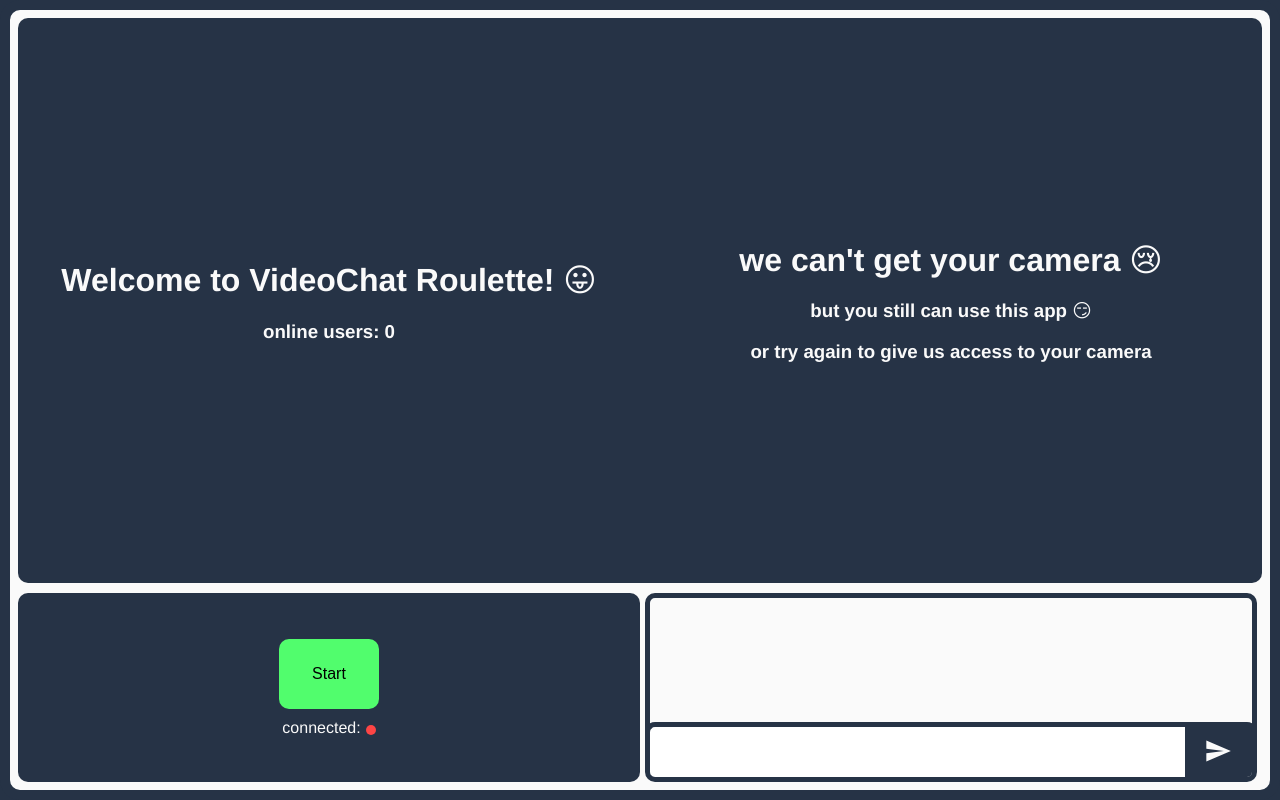
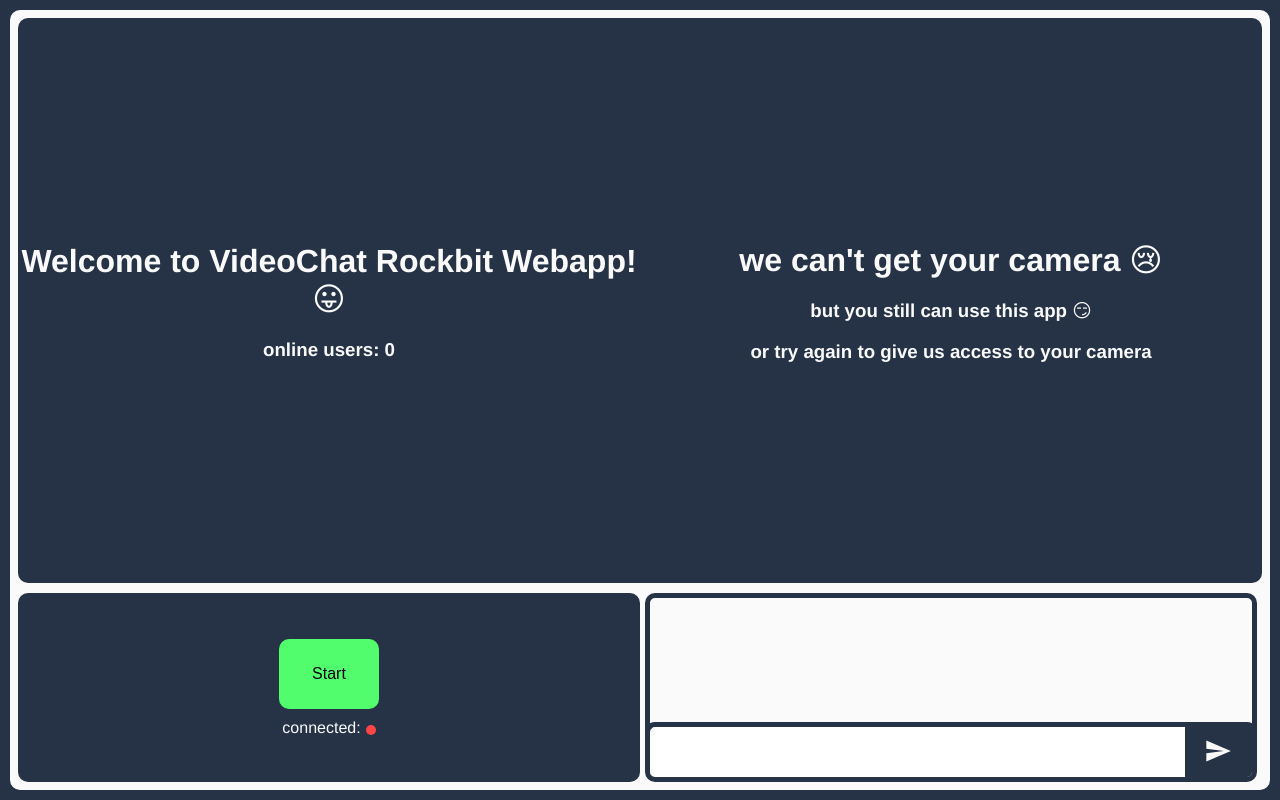
Before and after one commit to syeikhanugrah/temp, a React (Create React App) app: page / in a window 1280 px wide. Built offline with nearby package versions, Linux system fonts and the light colour scheme; no server answers.

Commit message:
Update RemoteVideoPlaceholder.jsx

```diff
--- a/src/components/RemoteVideoPlaceholder.jsx
+++ b/src/components/RemoteVideoPlaceholder.jsx
@@ -59,7 +59,7 @@ export default class RemoteVideoPlaceholder extends Component {
       return (
         <div>
           <h1>
-            Welcome to VideoChat Roulette!{" "}
+            Welcome to VideoChat Rockbit Webapp!{" "}
             <span role="img" aria-label="tongue">
               &#128539;
             </span>
```
